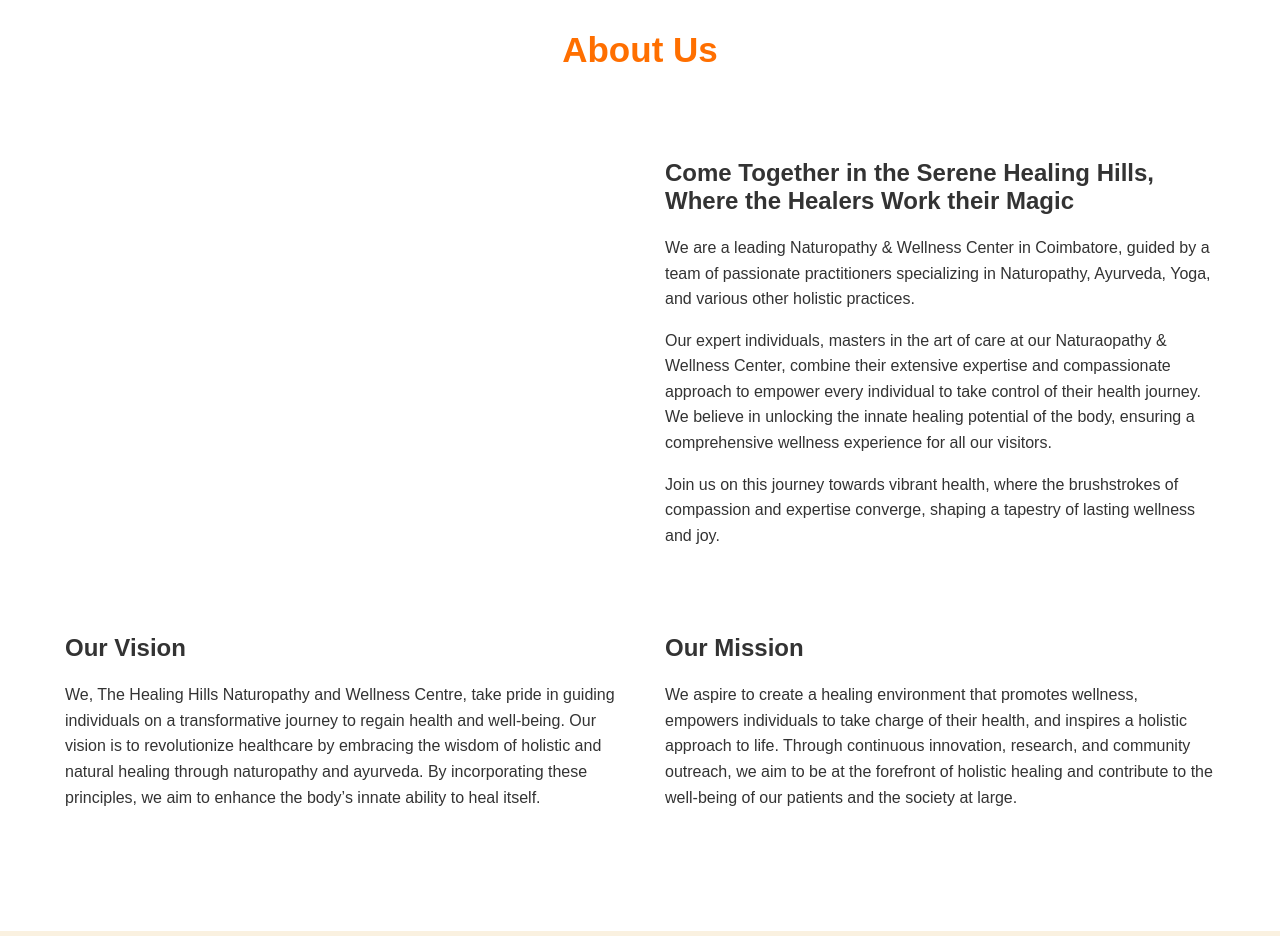
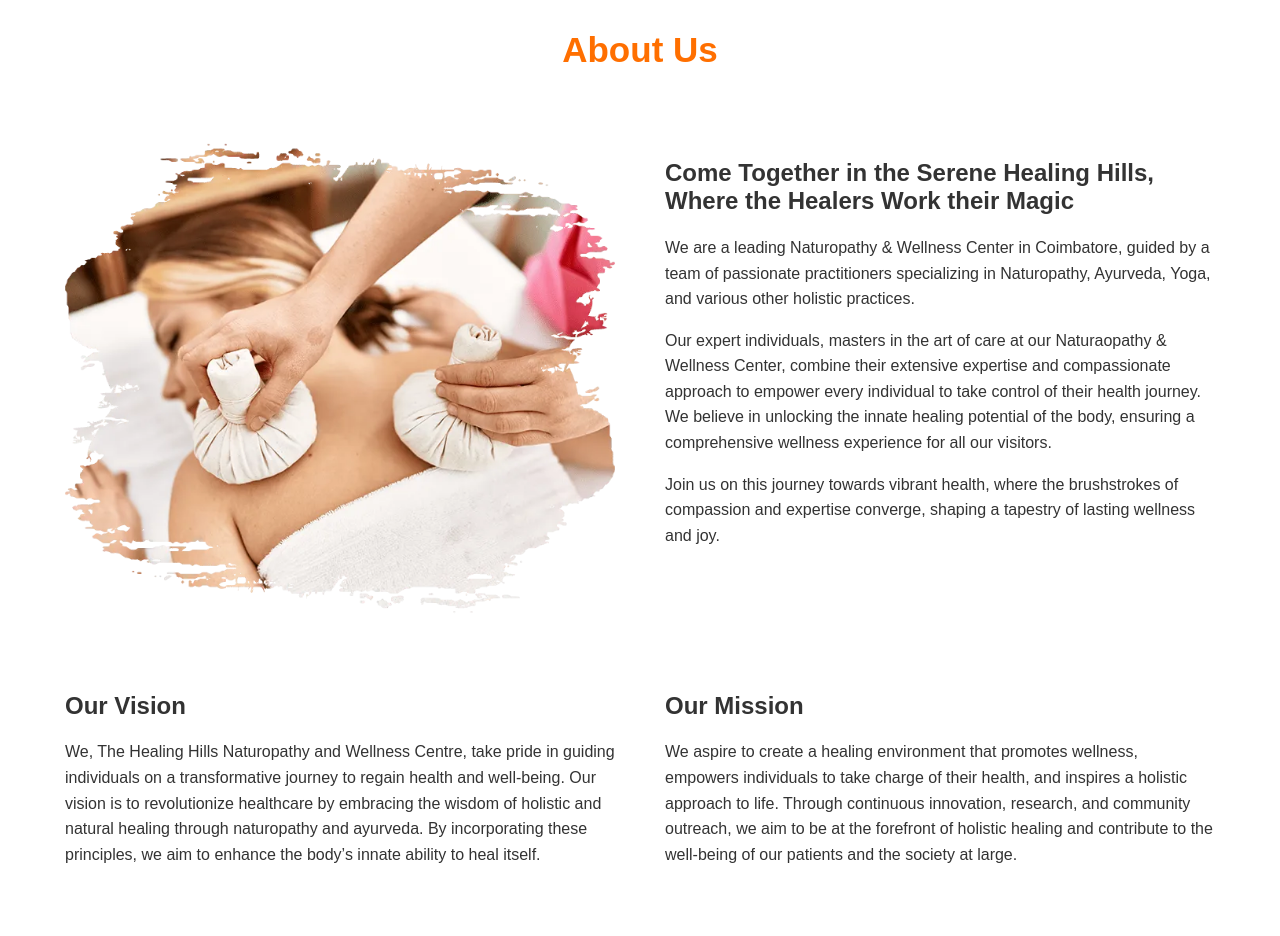
Before and after one commit to abi1092002/healinghills, a plain HTML site: page index.html in a window 1280 px wide. Shown: the part 900-1836 px from the top of the page. Drawn offline with Linux system fonts and the light colour scheme; the site is published under a folder, as on GitHub Pages, so addresses that start at the root find nothing.

Commit message:
Update index.html

```diff
--- a/index.html
+++ b/index.html
@@ -54,7 +54,7 @@
 
       <div class="row">
         <div  class="col hide">
-          <img  src="/images/therapy (2).webp" alt="" />
+          <img  src="./images/therapy (2).webp" alt="" />
         </div>
         <div class="col">
           <h2>
```
